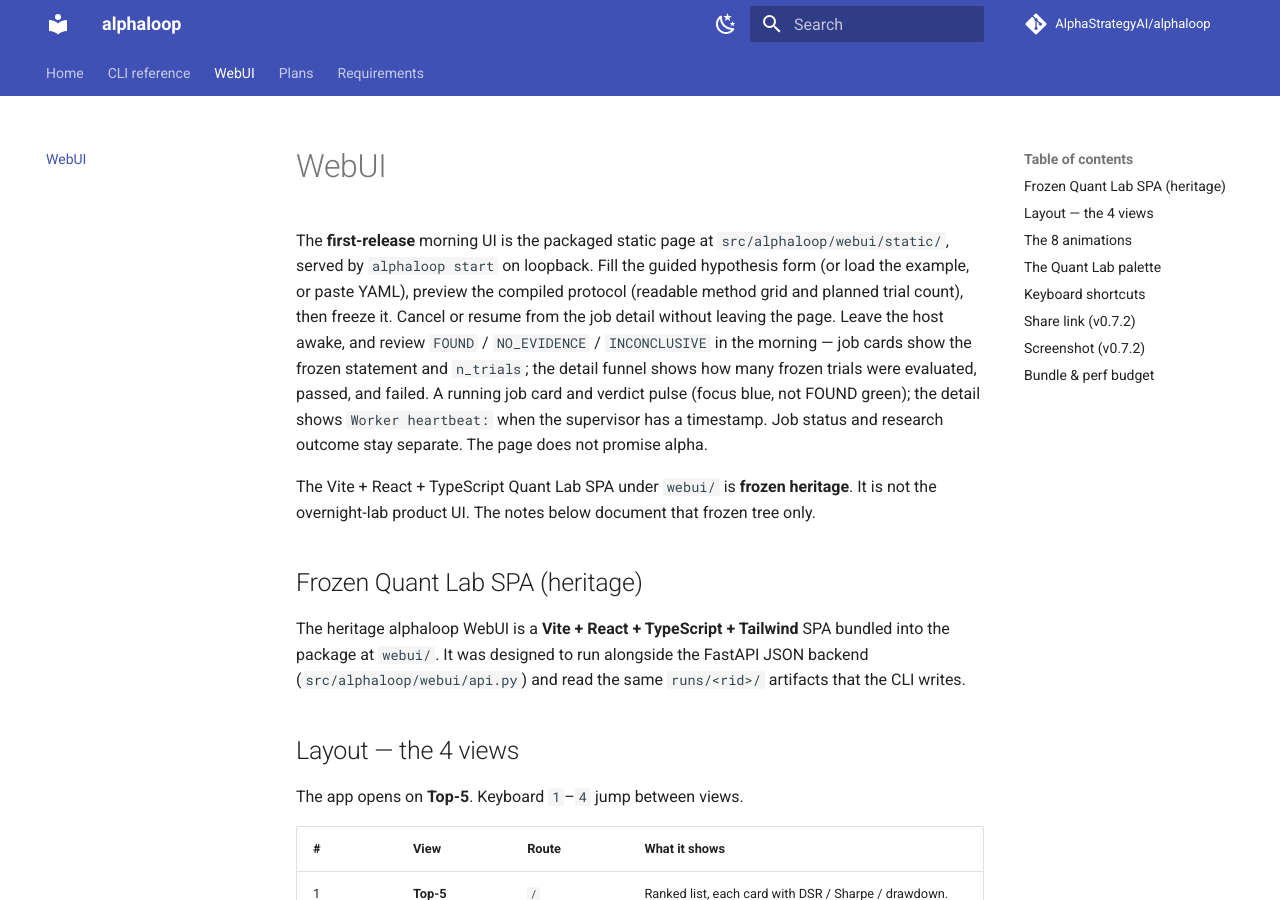
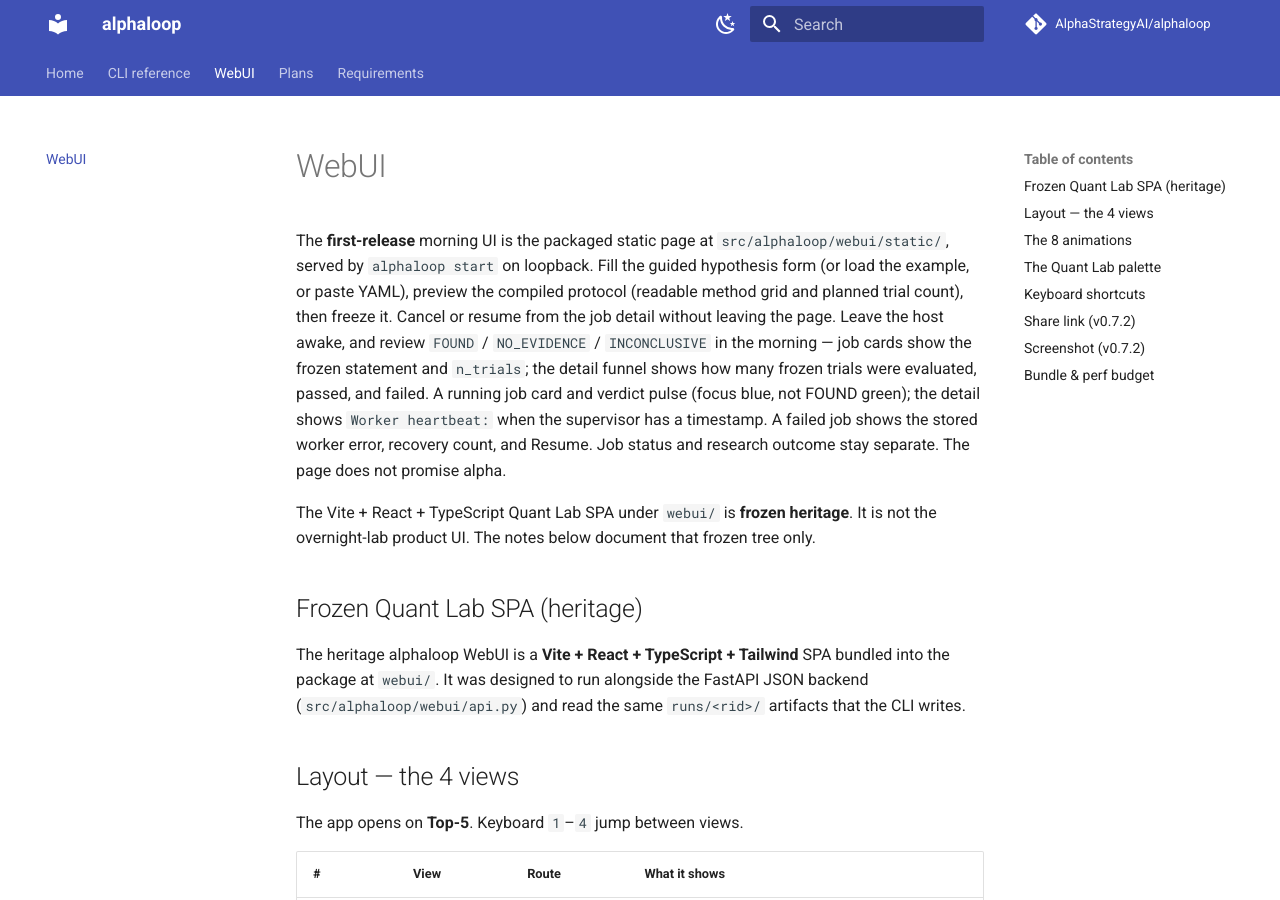
Before and after one commit to AlphaStrategyAI/alphaloop, an MkDocs documentation site: the page built from docs/webui.md, in a window 1280 px wide and 900 px high. Built offline with MkDocs 1.6.1 and Material for MkDocs 9.7.7, drawn with Linux system fonts in a browser that asks for light colours; comment, search, counter and statistics services are not loaded.

Commit message:
feat(webui): show failed-job error and recovery attempts
Failed overnight jobs print the stored worker error and recovery count.
Failed styling uses warn, not FOUND green, and does not reuse the running pulse.

Co-authored-by: PatrickFeng <AlphaStrategyAI@users.noreply.github.com>

```diff
--- a/docs/webui.md
+++ b/docs/webui.md
@@ -10,7 +10,8 @@ leaving the page. Leave the host awake, and review `FOUND` /
 frozen statement and `n_trials`; the detail funnel shows how many
 frozen trials were evaluated, passed, and failed. A running job card
 and verdict pulse (focus blue, not FOUND green); the detail shows
-`Worker heartbeat:` when the supervisor has a timestamp. Job status and
+`Worker heartbeat:` when the supervisor has a timestamp. A failed job
+shows the stored worker error, recovery count, and Resume. Job status and
 research outcome stay separate. The page does not promise alpha.
 
 The Vite + React + TypeScript Quant Lab SPA under `webui/` is **frozen
--- a/src/alphaloop/webui/static/index.html
+++ b/src/alphaloop/webui/static/index.html
@@ -128,6 +128,8 @@
           </div>
           <p id="job-status"></p>
           <p id="worker-heartbeat"></p>
+          <p id="job-error"></p>
+          <p id="recovery-attempts"></p>
           <p id="hypothesis-statement"></p>
           <p id="spec-meta"></p>
           <div id="search-progress"></div>
```
Also changed, not shown: src/alphaloop/webui/static/app.js (+9 -0 lines), src/alphaloop/webui/static/styles.css (+9 -1 lines), 2 other files.
